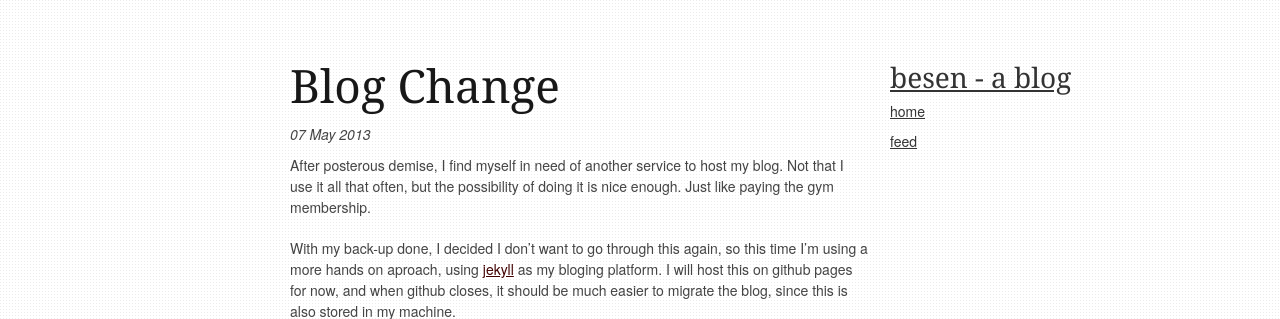
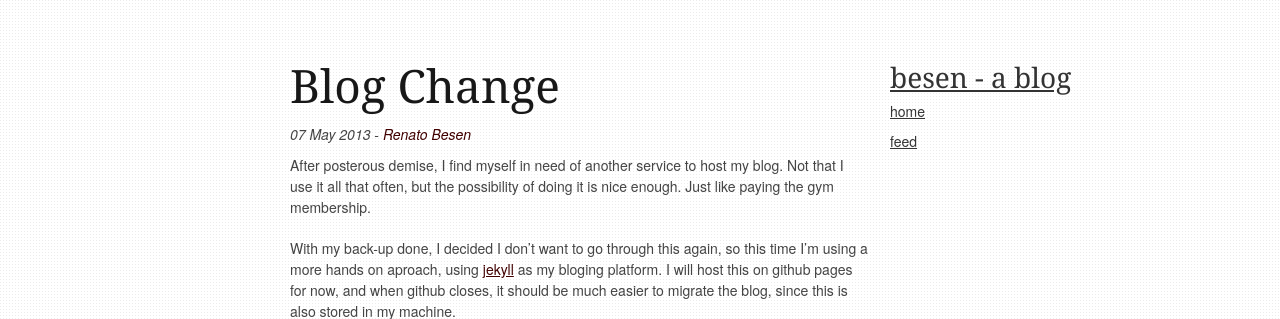
Before and after one commit to besen/besen.github.io, a Jekyll site: the page built from _posts/2013-05-07-blog-change.markdown, in a window 1280 px wide. Shown: the top 319 px of the page. Built offline with Jekyll 4.4.1, drawn with Linux system fonts in a browser that asks for light colours.

Commit message:
author link

```diff
--- a/_includes/css/layout.css
+++ b/_includes/css/layout.css
@@ -28,8 +28,9 @@ article header {
 	margin-bottom: 10px;
 }
 
-time {
+time, a.author {
 	font-style: italic;
+	text-decoration: none;
 }
 
 article a:visited {
--- a/_layouts/post.html
+++ b/_layouts/post.html
@@ -4,7 +4,8 @@ layout: default
 <article class="post">
 	<header>
 		<h1 class="title">{{ page.title }}</h1>
-		<time datetime="{{ page.date | date: "%Y-%m-%d" }}">{{ page.date | date_to_string }}</time>
+		<time datetime="{{ page.date | date: "%Y-%m-%d" }}">{{ page.date | date_to_string }}</time> -
+		<a class="author" href="https://plus.google.com/114223937159723776887?rel=author">Renato Besen</a>
 	</header>
 	{{ content }}
 </article>
```
